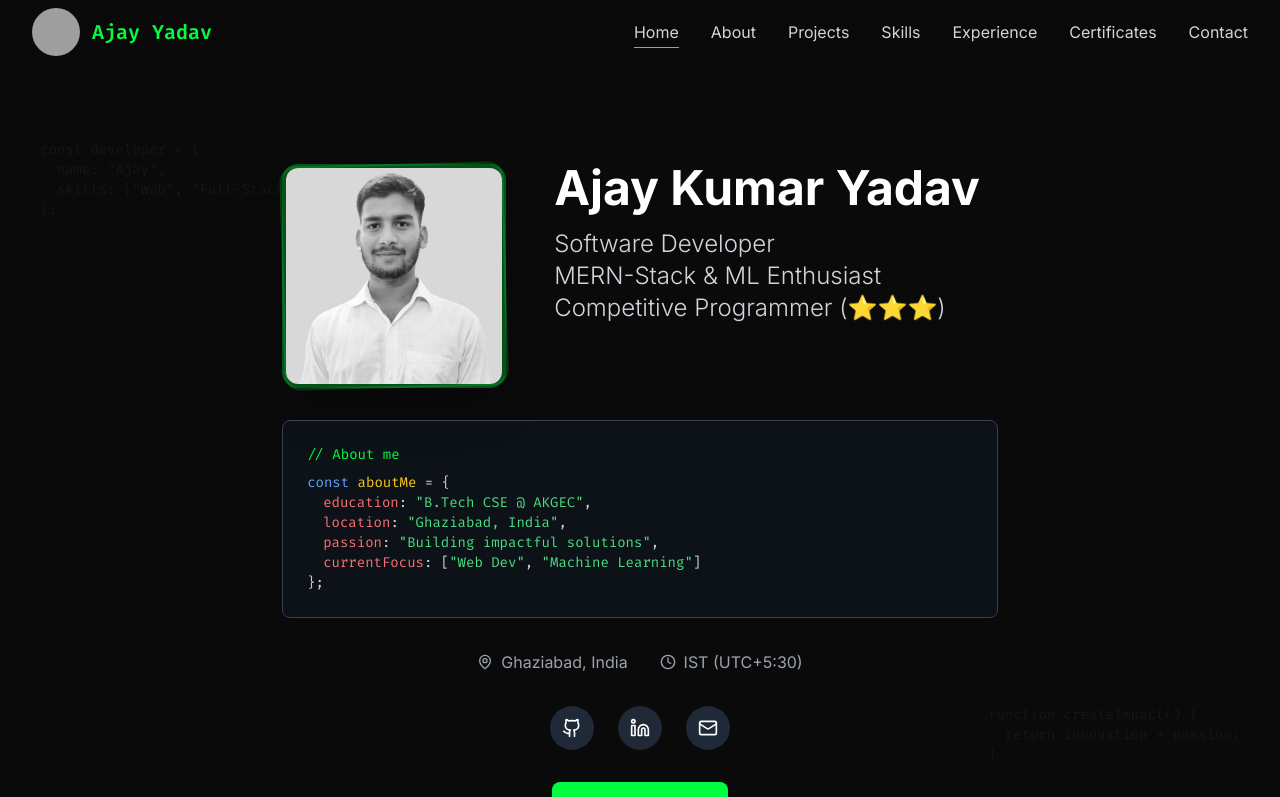
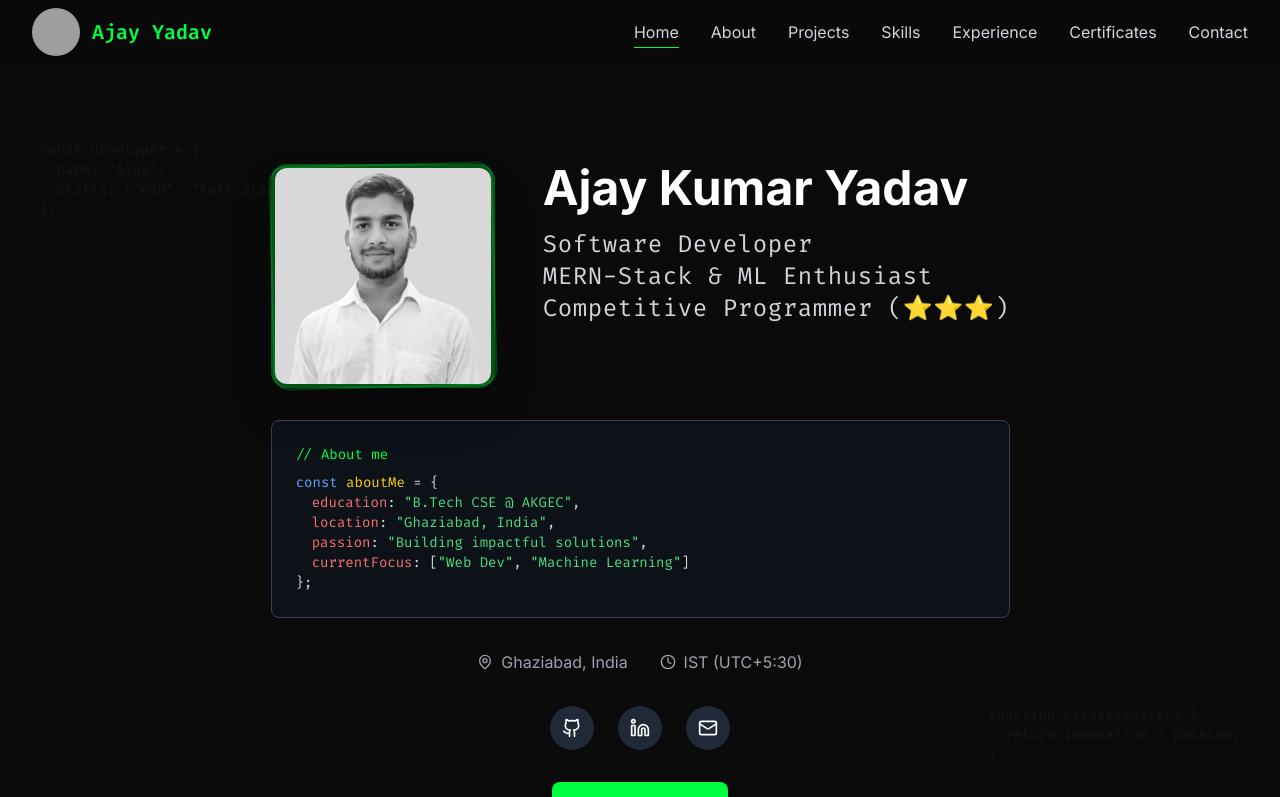
Before and after one commit to GitAjayYadavHub/Portfolio, a React (Vite) app: page / in a window 1280 px wide. Shown: the top 797 px of the page. Built offline with nearby package versions, Linux system fonts and the light colour scheme; grey boxes are pictures that could not be loaded; the HTML template or start-up script is replaced by a standard one.

Commit message:
Enhance Hero component paragraph styles
Updated paragraph styling to include mono font and tracking.

```diff
--- a/src/components/Hero.jsx
+++ b/src/components/Hero.jsx
@@ -112,7 +112,7 @@ const Hero = () => {
               </motion.h1>
 
               <motion.p
-                className="text-xl md:text-2xl text-gray-300 font-light"
+                className="text-xl md:text-2xl text-gray-300 font-light font-mono tracking-wide leading-relaxed hover:text-primary/90 transition-colors"
                 initial={{ opacity: 0 }}
                 animate={{ opacity: 1 }}
                 transition={{ delay: 1.2 }}
```
